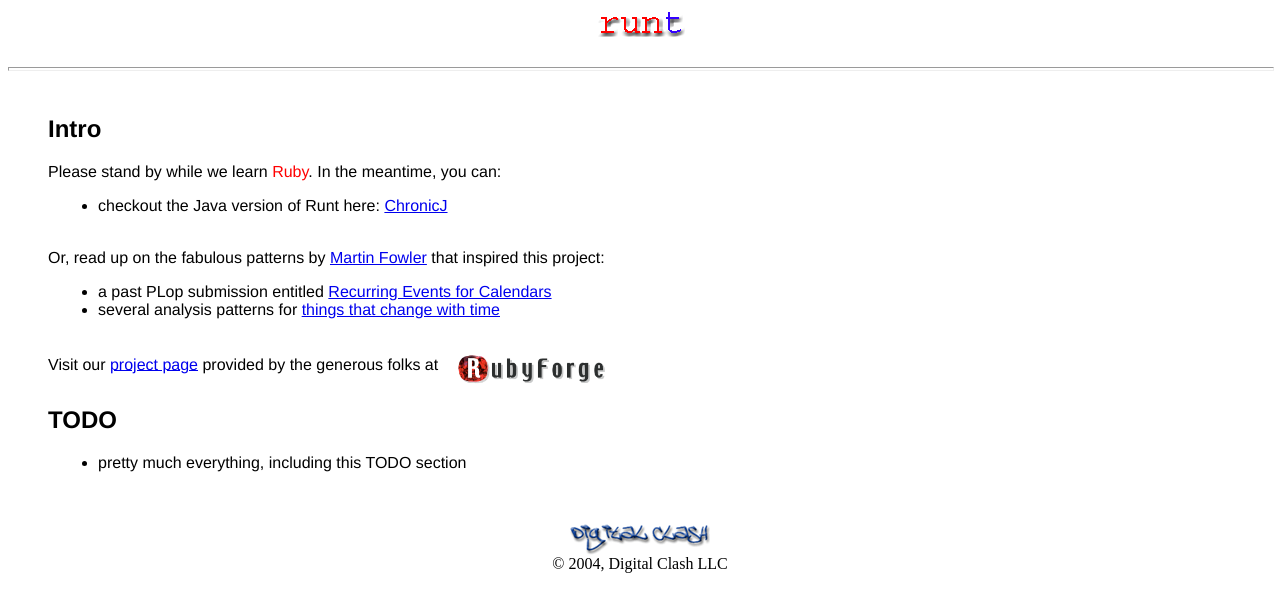
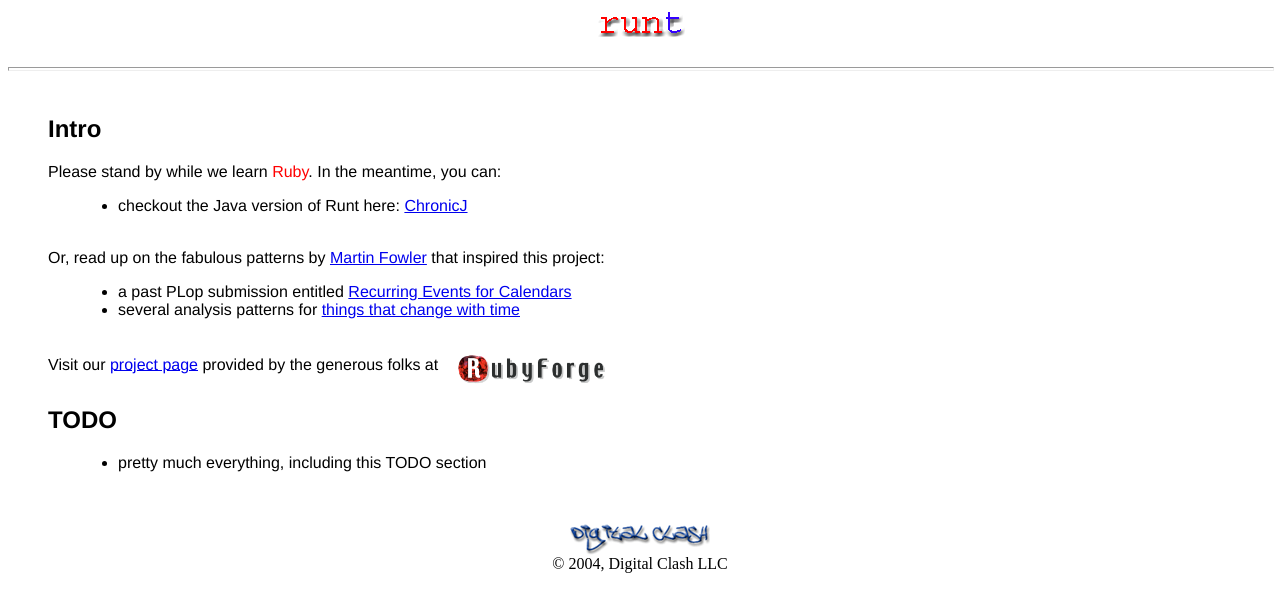
Before and after one commit to mlipper/runt, a plain HTML site: page site/index.html in a window 1280 px wide. Drawn offline with Linux system fonts and the light colour scheme; files whose address does not match are found by name.

Commit message:
Silly IE nonsense!

```diff
--- a/site/index.html
+++ b/site/index.html
@@ -20,7 +20,7 @@
 stand by while we learn <span style="color: rgb(255, 0, 0);">Ruby</span>.
 In the meantime, you can:<br>
 </div>
-<ul style="margin-left: 50px; font-family: helvetica,arial,sans-serif;">
+<ul style="margin-left: 70px; font-family: helvetica,arial,sans-serif;">
   <li>checkout the Java version of Runt here: <a
  href="http://chronicj.org">ChronicJ</a><br>
   </li>
@@ -30,7 +30,7 @@ Or, read up on the fabulous patterns by <a
  href="http://www.martinfowler.com">Martin
 Fowler</a> that inspired this project:<br>
 </div>
-<ul style="margin-left: 50px; font-family: helvetica,arial,sans-serif;">
+<ul style="margin-left: 70px; font-family: helvetica,arial,sans-serif;">
   <li>a past PLop submission entitled <a
  href="http://martinfowler.com/apsupp/recurring.pdf">Recurring Events
 for Calendars</a></li>
@@ -47,7 +47,7 @@ provided by the generous folks at&nbsp;&nbsp;&nbsp; <a
  align="middle"></a><br>
 </div>
 <h2 style="margin-left: 40px; font-family: helvetica,arial,sans-serif;"><big><small>TODO</small></big></h2>
-<ul style="margin-left: 50px; font-family: helvetica,arial,sans-serif;">
+<ul style="margin-left: 70px; font-family: helvetica,arial,sans-serif;">
   <li>pretty much everything, including this TODO section</li>
 </ul>
 <br>
```
